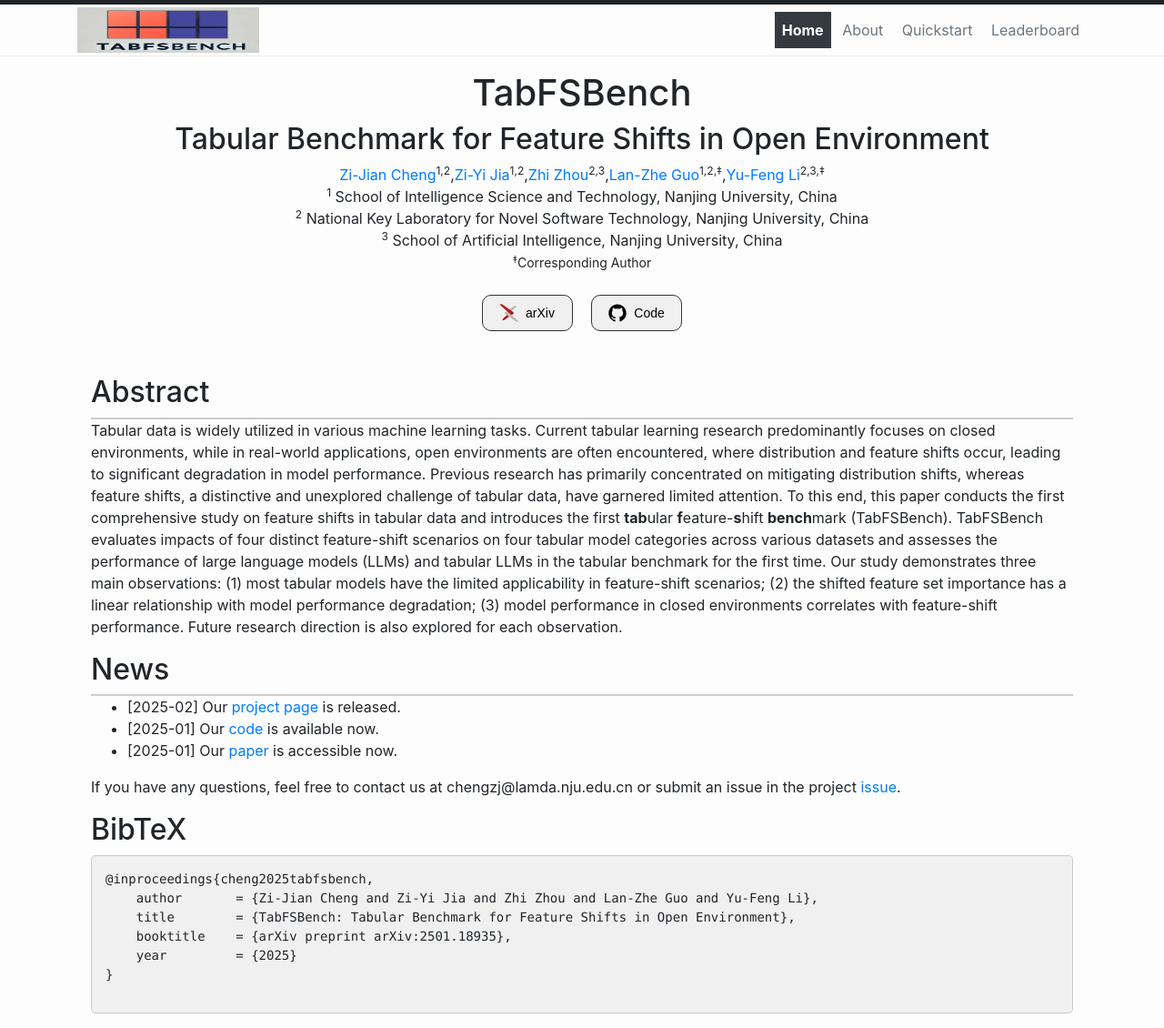
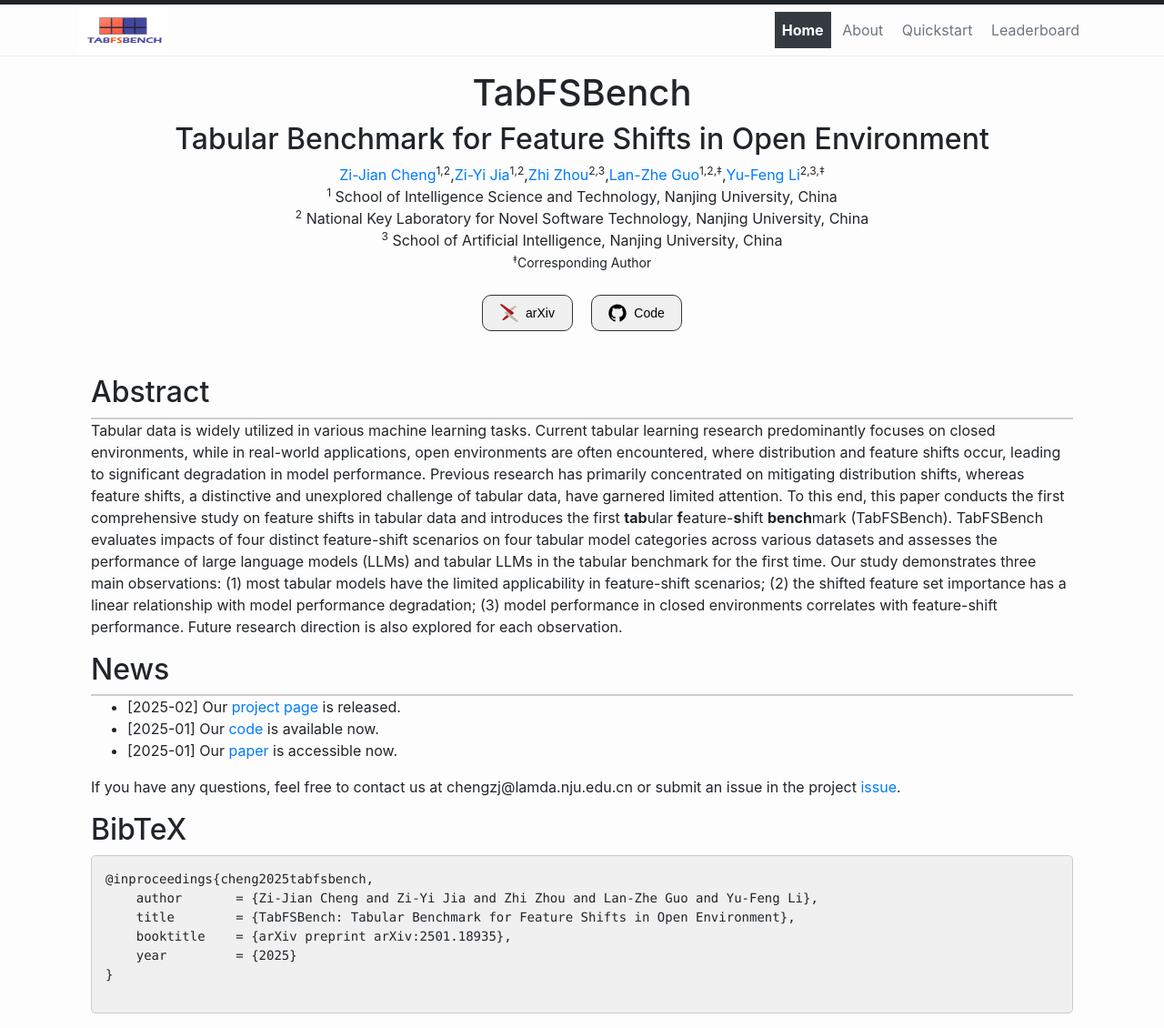
Before and after one commit to ClementCheng0217/Tab-index, a Jekyll site: the page built from index.html, in a window 1280 px wide. Shown: the whole page at 91% size. Built offline with Jekyll 4.4.1, drawn with Linux system fonts in a browser that asks for light colours; the list of posts is cut into pages by our own code.

Commit message:
Update header.html

```diff
--- a/_includes/header.html
+++ b/_includes/header.html
@@ -2,7 +2,7 @@
   <div id="nav-container" class="container position-relative d-flex justify-content-between align-items-center">
     {% assign default_paths = site.pages | map: "path" %}
     {% assign page_paths = site.header_pages | default: default_paths %}
-    <a class="h4 m-0 text-dark" href="{{ "/" | relative_url }}"><img src="/Tab-index/1.png" width="200" height="50"/></a>
+    <a class="h4 m-0 text-dark" href="{{ "/" | relative_url }}"><img src="/Tab-index/logo.png" width="100" height="50"/></a>
 
     {% if page_paths %}
       <nav id="nav-menu-container" class="text-right navbar-light">
```
